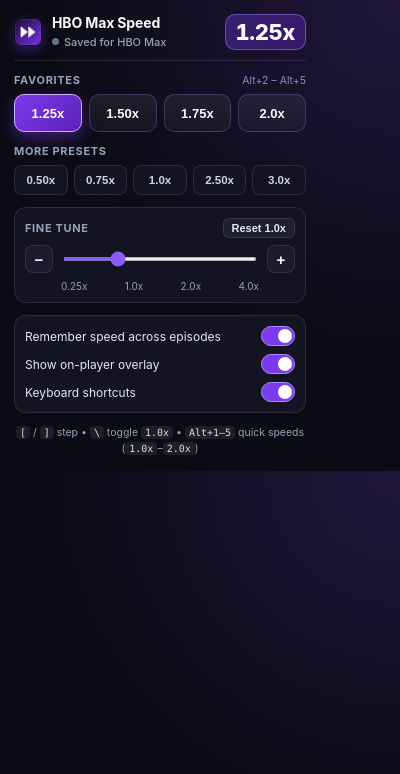
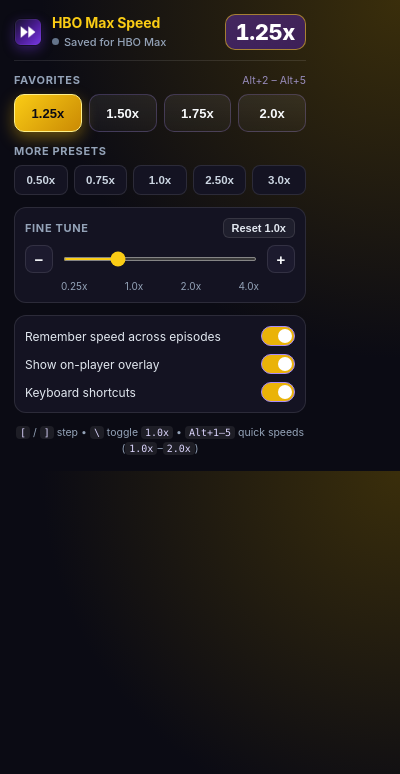
Before and after one commit to yuslama/streaming-speed-control, a browser extension: page src/popup/popup.html in a window 400 px wide. Both pictures are taken after a click on the button "1.25x". Drawn offline with Linux system fonts and the light colour scheme.

Commit message:
style: switch popup accent and title to yellow

```diff
--- a/src/popup/popup.css
+++ b/src/popup/popup.css
@@ -4,12 +4,12 @@
   --surface: #141322;
   --surface-elevated: #1c1a2e;
   --border: rgba(255, 255, 255, 0.1);
-  --border-strong: rgba(167, 139, 250, 0.45);
+  --border-strong: rgba(250, 204, 21, 0.55);
   --text: #f8fafc;
   --text-muted: #94a3b8;
-  --accent: #7c3aed;
-  --accent-bright: #8b5cf6;
-  --accent-soft: rgba(124, 58, 237, 0.22);
+  --accent: #eab308;
+  --accent-bright: #facc15;
+  --accent-soft: rgba(234, 179, 8, 0.22);
   --active-green: #10b981;
 }
 
@@ -22,7 +22,7 @@
 body {
   margin: 0;
   width: 320px;
-  background: radial-gradient(circle at top right, #1f163b 0%, var(--bg) 58%);
+  background: radial-gradient(circle at top right, #3a2e0b 0%, var(--bg) 58%);
   color: var(--text);
   font-family: -apple-system, BlinkMacSystemFont, "Segoe UI", Roboto, Inter, Helvetica, Arial, sans-serif;
   -webkit-font-smoothing: antialiased;
@@ -70,6 +70,7 @@ body {
   font-weight: 700;
   letter-spacing: -0.01em;
   line-height: 1.15;
+  color: #facc15;
 }
 
 .status-pill {
@@ -175,10 +176,10 @@ body {
 }
 
 .fav-btn.is-active {
-  background: linear-gradient(135deg, #7c3aed, #5b21b6);
-  border-color: #c4b5fd;
-  color: #ffffff;
-  box-shadow: 0 6px 16px rgba(124, 58, 237, 0.42);
+  background: linear-gradient(135deg, #facc15, #ca8a04);
+  border-color: #fef08a;
+  color: #0b0b14;
+  box-shadow: 0 6px 16px rgba(234, 179, 8, 0.42);
 }
 
 .presets-row {
```
